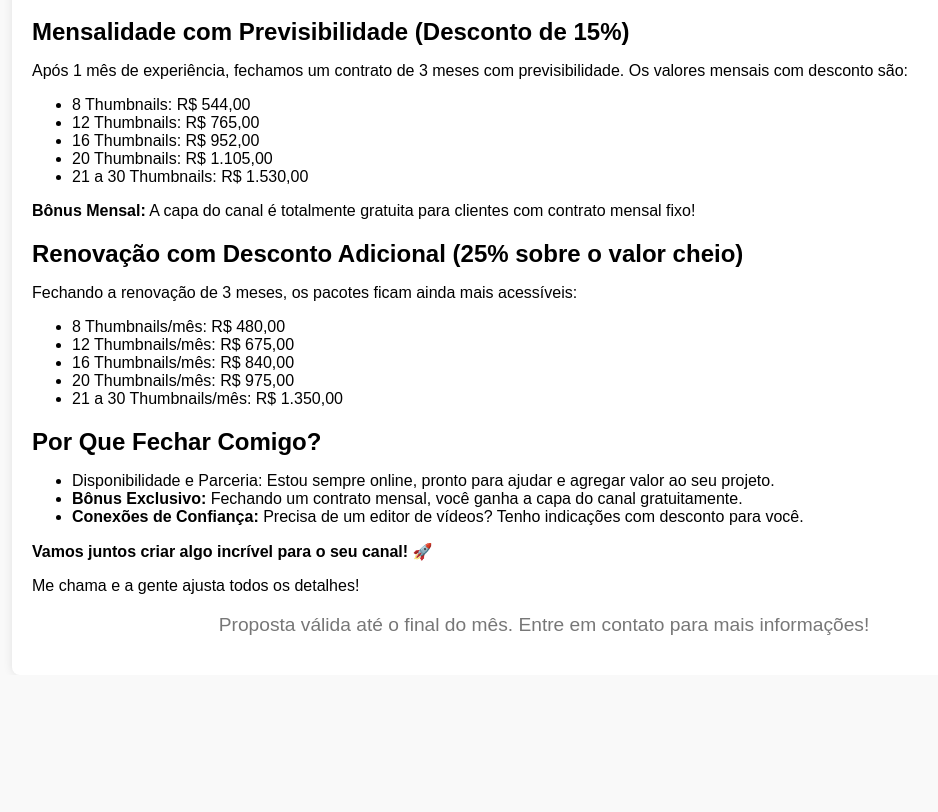
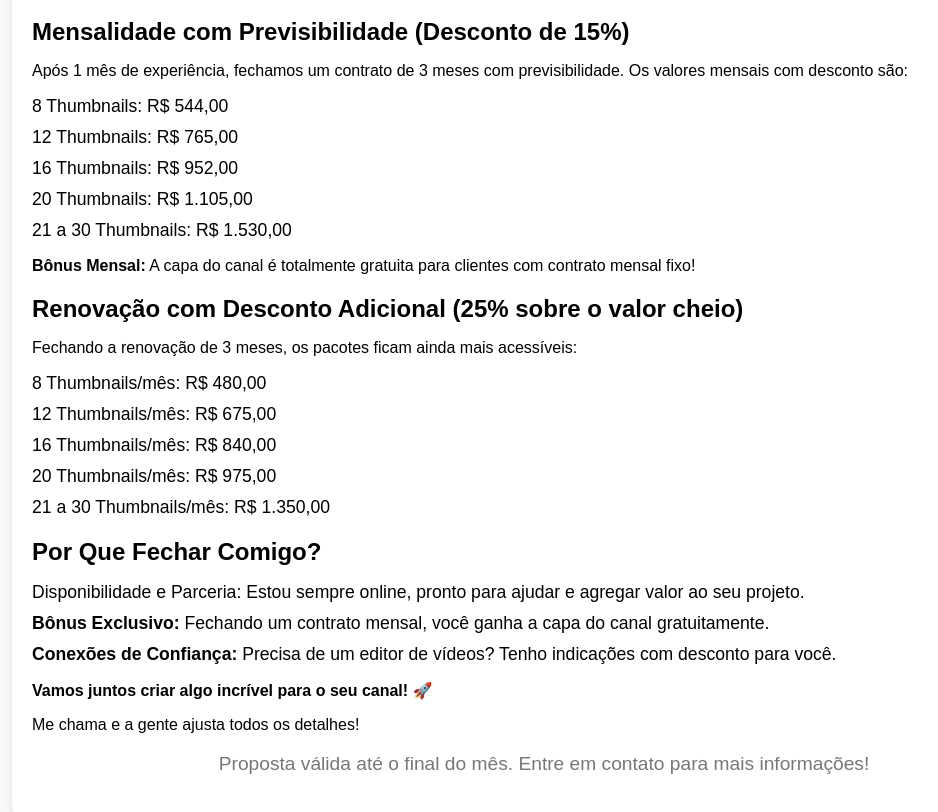
Before and after one commit to russeldesigner/thumbs, a plain HTML site: page proposta.html in a window 1280 px wide. Shown: the part 1074-1886 px from the top of the page, without its empty margins (96-1034 px from the left). Before the commit the page ends 1749 px from the top, so only its background shows below. Drawn offline with Linux system fonts and the light colour scheme.

Commit message:
Update styles.css

```diff
--- a/styles.css
+++ b/styles.css
@@ -57,6 +57,16 @@ h2 {
     margin-bottom: 10px;
 }
 
+ul {
+    list-style: none;
+    padding-left: 0;
+}
+
+ul li {
+    font-size: 1.1em;
+    margin-bottom: 10px;
+}
+
 footer p {
     text-align: center;
     font-size: 1.2em;
```
